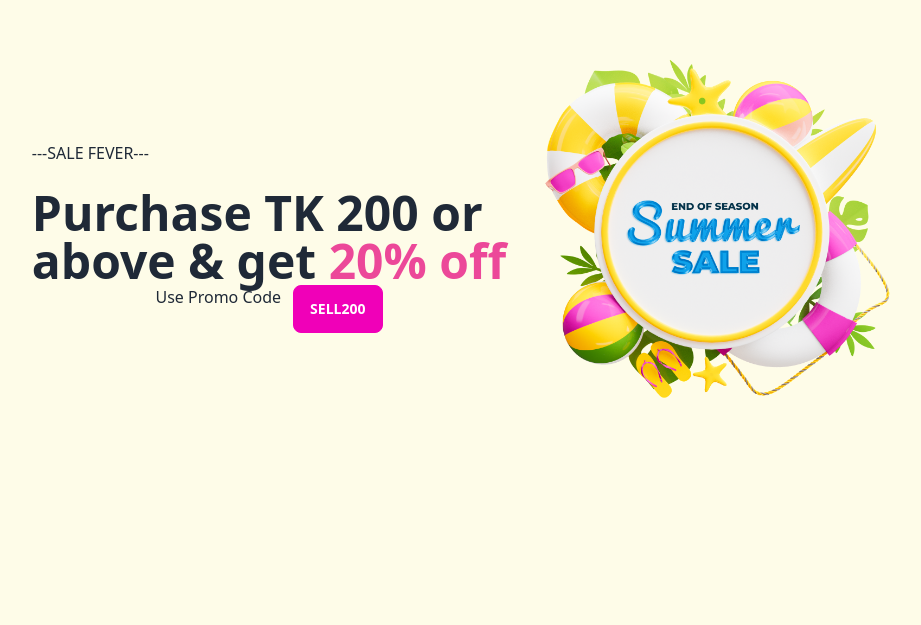
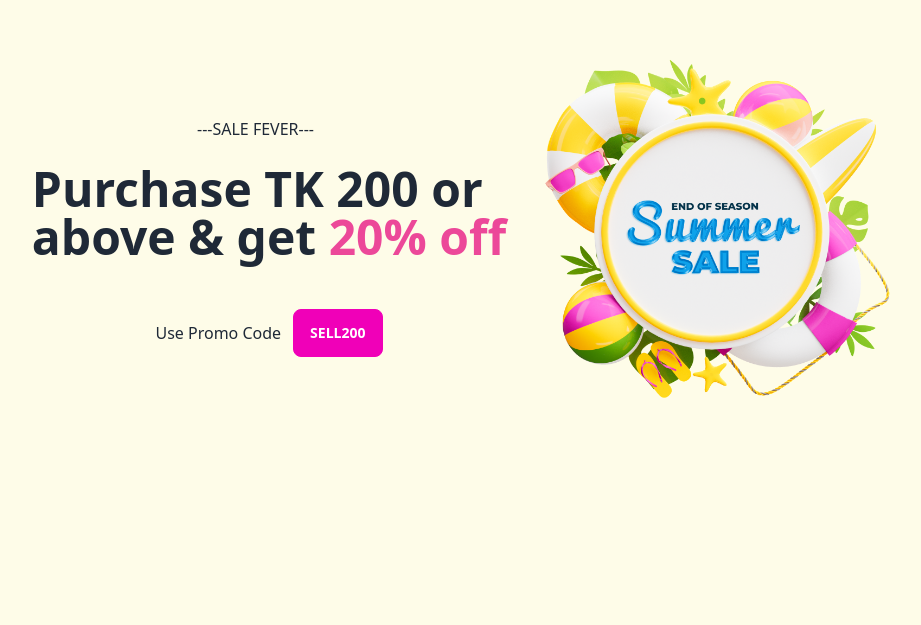
Before and after one commit to RayyanWebDev/summer-sale-project, a plain HTML site: page index.html in a window 1280 px wide. Shown: the part 175-800 px from the top of the page, without its empty margins (171-1092 px from the left). Drawn offline with nearby package versions, Linux system fonts and the light colour scheme.

Commit message:
adjusted header section

```diff
--- a/index.html
+++ b/index.html
@@ -20,15 +20,18 @@
           class="hero-content flex-col lg:flex-row-reverse content-center justify-center"
         >
           <img class="h-96" src="images/Summer 1.png" alt="" />
+
           <div>
-            <p class="py-6">---SALE FEVER---</p>
+            <p class="py-6 w-36 mx-auto">---SALE FEVER---</p>
             <h1 class="text-5xl font-bold">
               Purchase TK 200 or <br />
               above & get
               <span class="text-pink-500">20% off</span>
             </h1>
+            <br />
+            <br />
 
-            <div class="flex justify-center gap-x-3">
+            <div class="flex justify-center gap-x-3 items-center">
               <p class="items-center">Use Promo Code</p>
 
               <button class="btn btn-secondary text-white">SELL200</button>
@@ -379,7 +382,7 @@
         </div>
       </div>
     </main>
-    <footer></footer>
+
     <script src="js/dom.js"></script>
   </body>
 </html>
```
